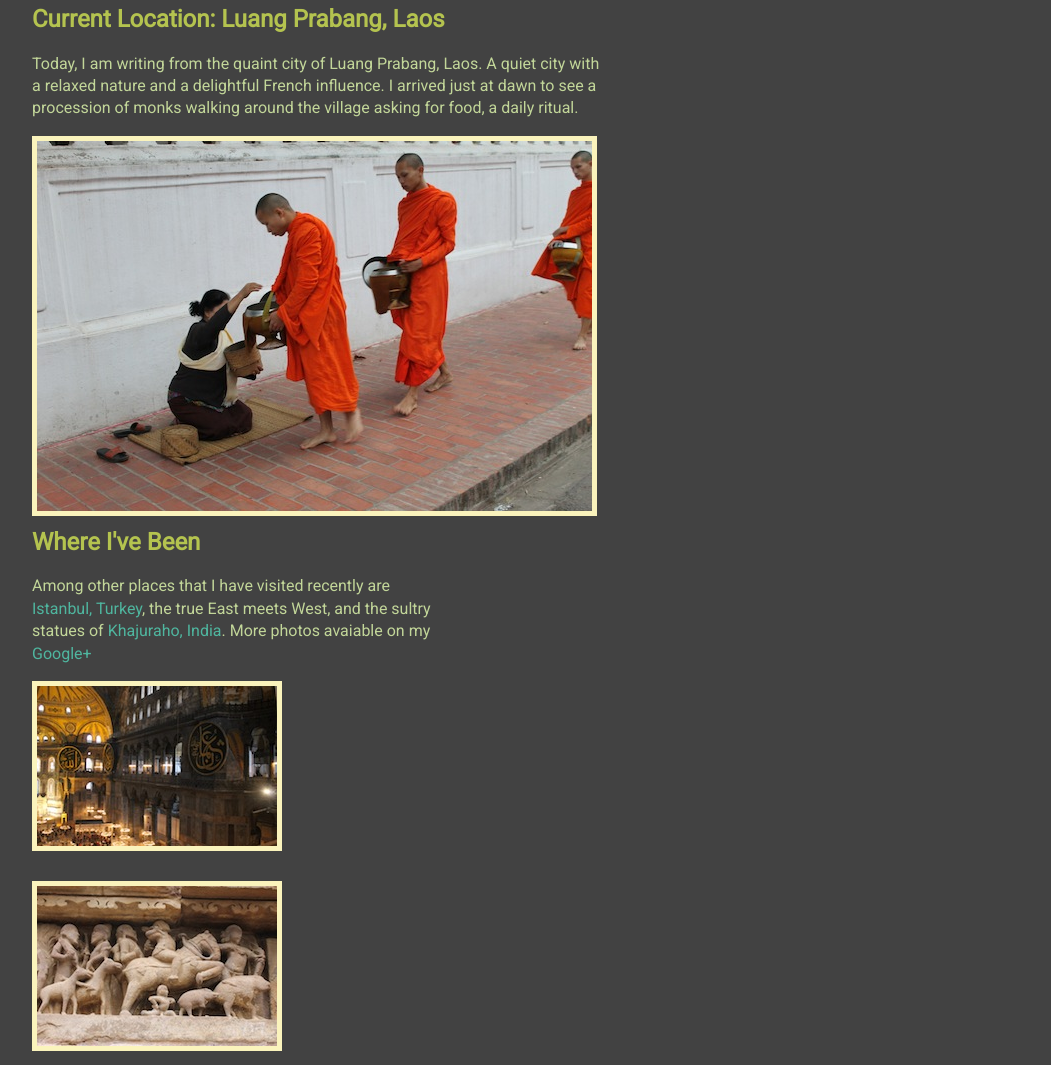
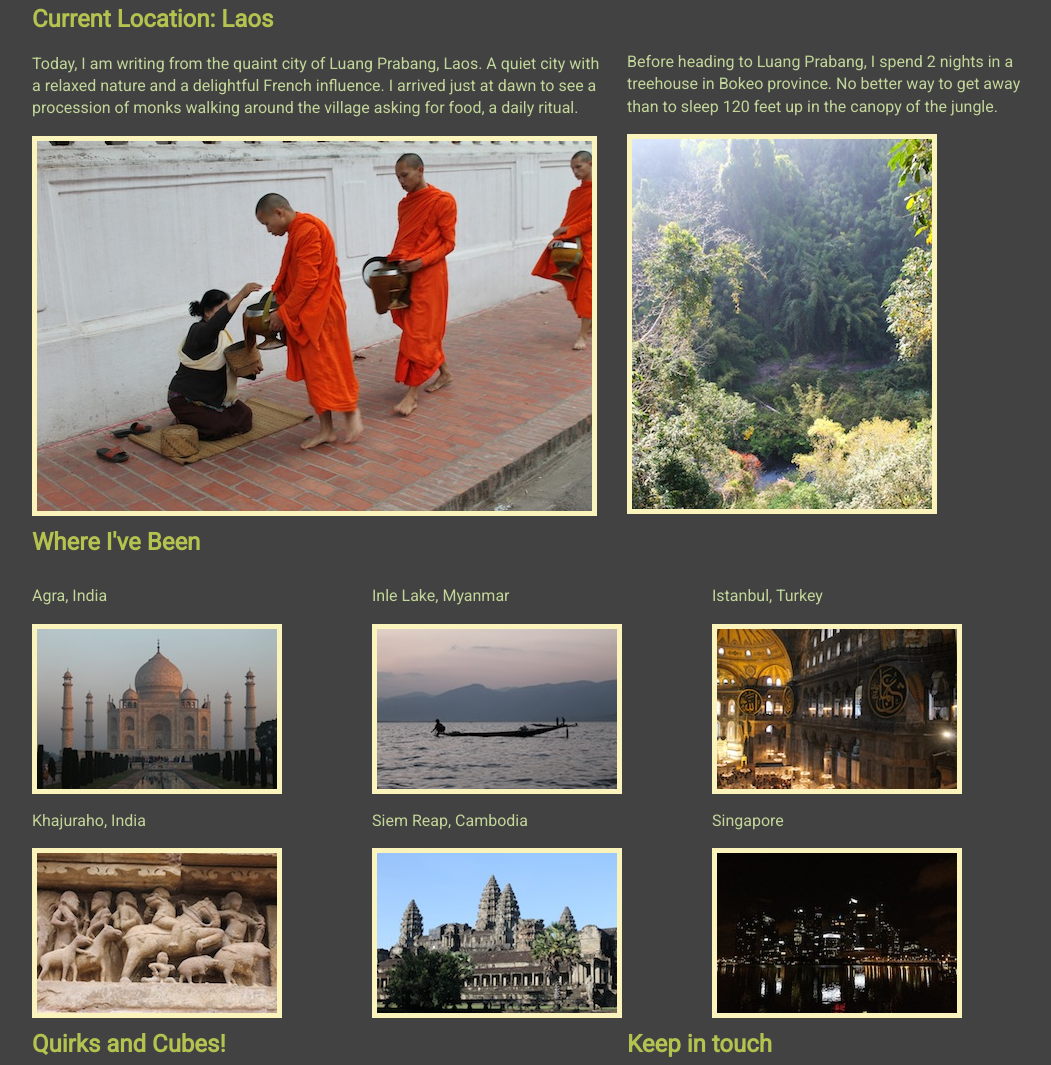
Before and after one commit to dpschaaf/mywebsite, a plain HTML site: page index.html in a window 1280 px wide. Shown: the part 629-1694 px from the top of the page, without its empty margins (108-1159 px from the left). Drawn offline with Linux system fonts and the light colour scheme.

Commit message:
added more pictures Laos and redid Recent Travels

```diff
--- a/css/style.css
+++ b/css/style.css
@@ -49,6 +49,10 @@ ul.nav li a {
   color: #FAF3BC;
 }
 
+img {
+  border: 5px solid #FAF3BC;
+}
+
 #intro {
   margin: 40px 0 0 0;
 }
@@ -60,15 +64,6 @@ ul.nav li a {
 #intro p {
   font-size: 1.1em;
   letter-spacing: -.5px;
-}
-
-#recent-places img {
-  border: 5px solid #FAF3BC;
-  margin: 0 0 30px 0;
-}
-
-#current img {
-  border: 5px solid #FAF3BC;
 }
 
 #copyright {
@@ -83,7 +78,14 @@ ul.nav li a {
   margin: 40px 0 20px 10px;
 }
 
+#logo img{
+  border: none;
+}
+
 #self img {
-  border: 5px solid #FAF3BC;
   margin: 50px 0 90px 20px;
 }
+
+#jungle {
+  margin: 32px 0 0 0;
+}
--- a/index.html
+++ b/index.html
@@ -39,16 +39,39 @@
     </div>
 
     <div id="current" class="grid_7">
-      <h2>Current Location: Luang Prabang, Laos</h2>
+      <h2>Current Location: Laos</h2>
       <p>Today, I am writing from the quaint city of Luang Prabang, Laos. A quiet city with a relaxed nature and a delightful French influence. I arrived just at dawn to see a procession of monks walking around the village asking for food, a daily ritual.</p>
       <img src="img/monks.jpg" alt="Monks receiving rice from a local woman">
     </div>
 
-    <div id="recent-places" class="grid_5">
+    <div id='jungle' class="grid_5 omega">
+      <p>Before heading to Luang Prabang, I spend 2 nights in a treehouse in Bokeo province. No better way to get away than to sleep 120 feet up in the canopy of the jungle.</p>
+      <img src="img/jungle.jpg" alt="Jungle">
+    </div>
+
+    <div class="grid_12 alpha">
       <h2>Where I've Been</h2>
-      <p>Among other places that I have visited recently are <a href="">Istanbul, Turkey</a>, the true East meets West, and the sultry statues of <a href="">Khajuraho, India</a>. More photos avaiable on my <a href="https://plus.google.com/u/0/111140173640285526887">Google+</a></p>
+    </div>
+
+    <div class="grid_4">
+      <p>Agra, India</p>
+      <img src="img/taj_mahal.jpg" alt="The Taj Mahal">
+      <p>Khajuraho, India</p>
+      <img src="img/khajuraho.jpg" alt="Bas relief sculptures at Khajuraho">
+    </div>
+
+    <div class="grid_4">
+      <p>Inle Lake, Myanmar</p>
+      <img src="img/inle.jpg" alt="Inle Lake, Myanmar">
+      <p>Siem Reap, Cambodia</p>
+      <img src="img/cambodia.jpg" alt="Angkor Wat">
+    </div>
+
+    <div class="grid_4 omega">
+      <p>Istanbul, Turkey</p>
       <img src="img/sofia.jpg" alt="Hagia Sofia, Istanbul, Turkey">
-      <img src="img/khajuraho.jpg" alt="Bas relief sculptures at Khajuraho">
+      <p>Singapore</p>
+      <img src="img/singapore.jpg" alt="Singapore">
     </div>
 
     <div class="grid_7">
```
Also changed, not shown: img/cambodia.jpg (added), img/inle.jpg (added), img/jungle.jpg (added), img/singapore.jpg (added), img/taj_mahal.jpg (added), 3 other files.
